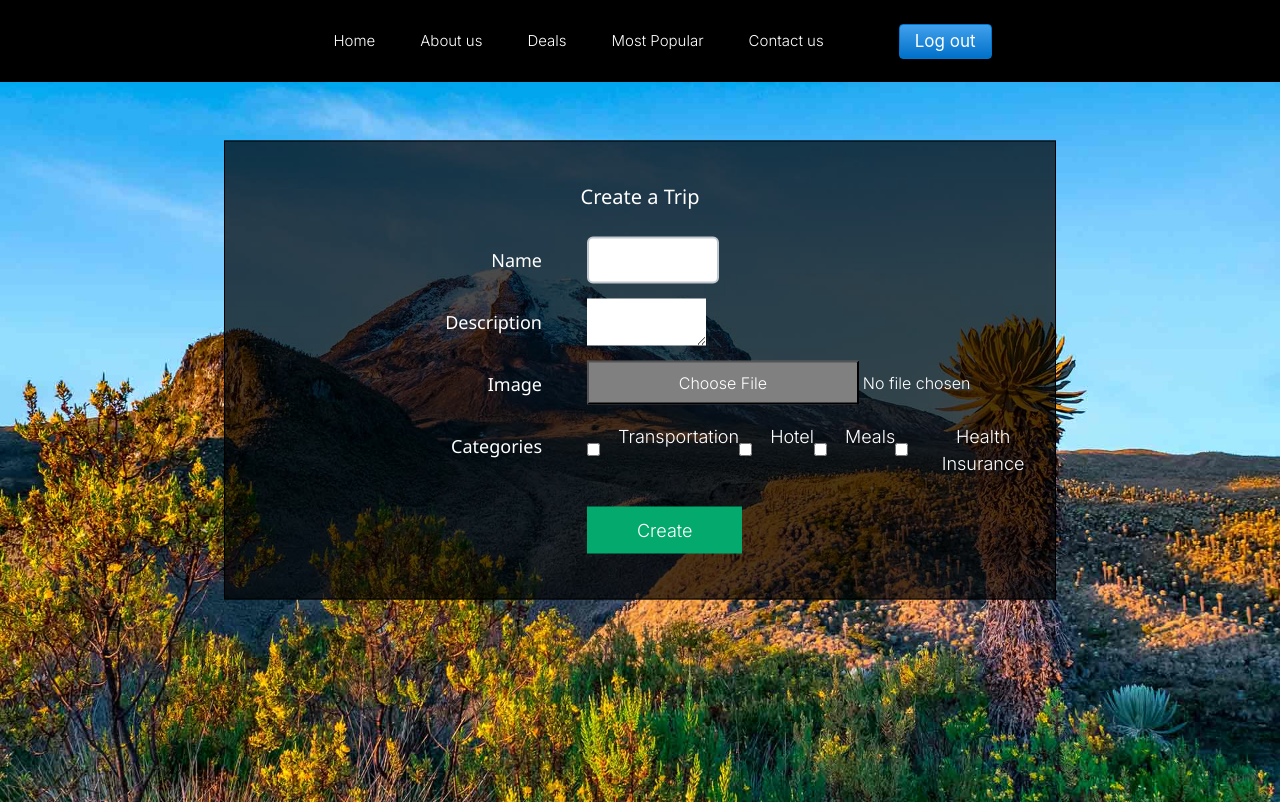
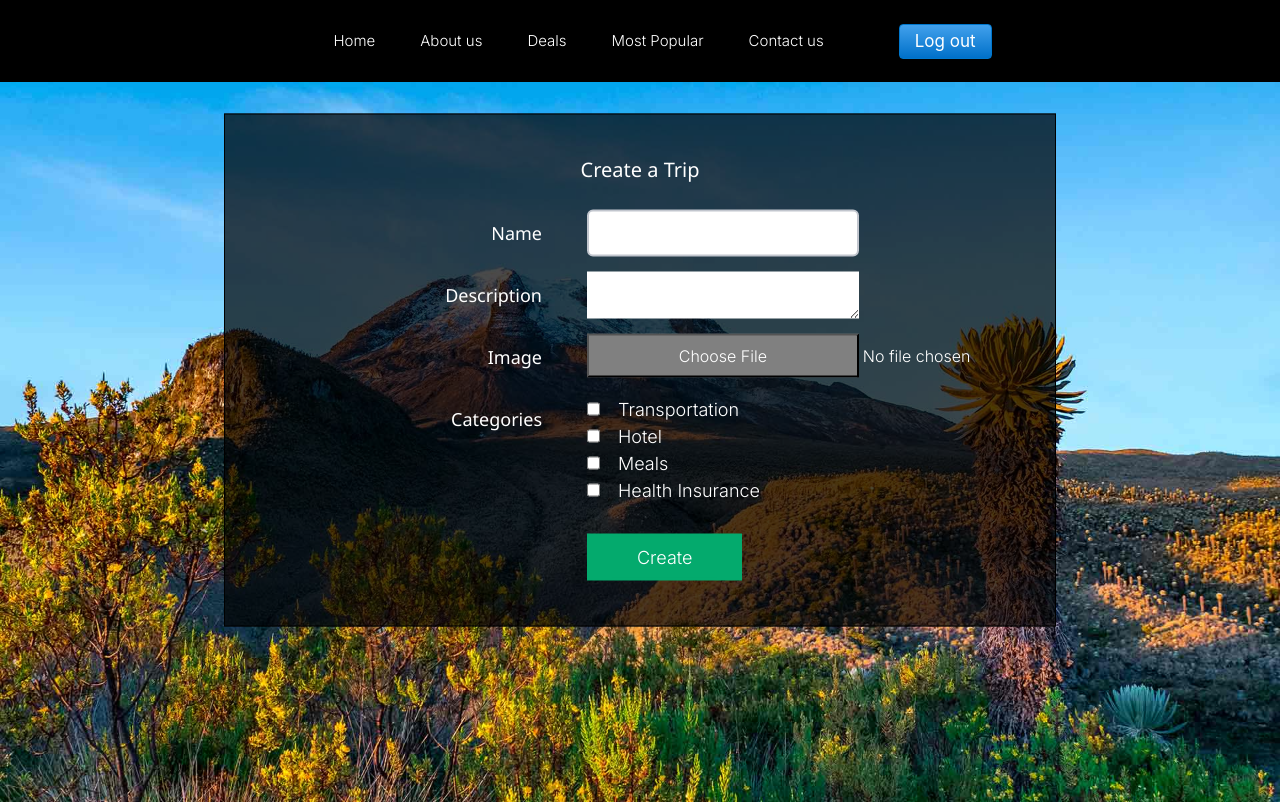
Before and after one commit to danielaolartebo/CI-XplorColombia, a Next.js app: page /createTrip in a window 1280 px wide. Built offline with nearby package versions, Linux system fonts and the light colour scheme.

Commit message:
front finished

```diff
--- a/app/createTrip/page.tsx
+++ b/app/createTrip/page.tsx
@@ -34,7 +34,7 @@ export default function CreateTripPage() {
                           <h5> Name</h5>
                       </div>
                       <div className='right-create'>
-                            <div className='right-right-side-trip'>
+                            <div className='right-right-side-create-trip'>
                                     <div className="col-create-textbox-container"><input className="txtbox-create" placeholder="" type="text" name="name" required/> </div>
                             </div>
                       </div>
@@ -47,7 +47,7 @@ export default function CreateTripPage() {
                           <h5> Description</h5>
                       </div>
                         <div className='right-create'>
-                            <div className='right-right-side-trip'>
+                            <div className='right-right-side-create-trip'>
                                 <div className="col-create-textbox-container">
                                     <textarea name="textarea"></textarea>
                             </div>
@@ -62,7 +62,7 @@ export default function CreateTripPage() {
                           <h5> Image </h5>
                       </div>
                       <div className='right-create'>
-                        <div className='right-right-side-trip'>
+                        <div className='right-right-side-create-trip'>
                                 <input className="custom-input" type="file" id="myFile" name="filename"/>
 
                         </div>
@@ -76,7 +76,7 @@ export default function CreateTripPage() {
                           <h5> Categories </h5>
                       </div>
                       <div className='right-create2'>
-                        <div className='right-right-side-trip'>
+                        <div className='right-right-side-create-trip'>
                             <div className='cont-categories'>
                                 <input type="checkbox" id="transportation" name="transportation" value="Transportation " />
                                     <label className="checkbox-categories"> Transportation </label>
@@ -102,7 +102,7 @@ export default function CreateTripPage() {
                       <div className='left-create'>
                       </div>
                       <div className='right-create'>
-                        <div className='right-right-side-trip'>
+                        <div className='right-right-side-create-trip'>
                             <ul className="create-cont-button">
                                 <li className="button-report1"><a href="#" className="button">Create</a></li>
                             </ul>
--- a/app/globals.css
+++ b/app/globals.css
@@ -1111,6 +1111,10 @@ th, td{
 
 /* CREATE TRIP PAGE */
 
+.right-right-side-create-trip{
+  flex:1;
+}
+
 .cont-createtrip{
   display: flex;
   flex-direction: column;
```
